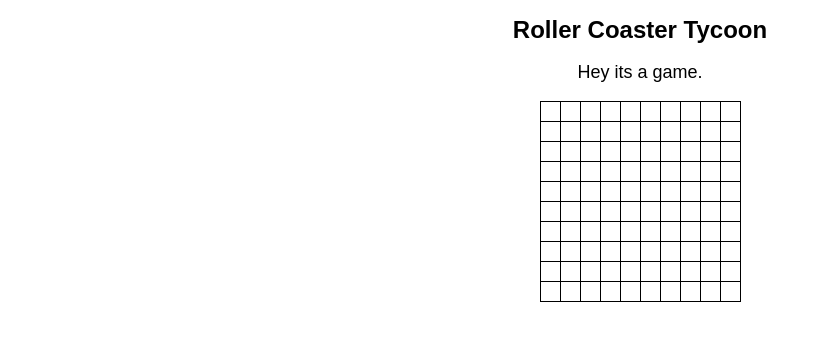
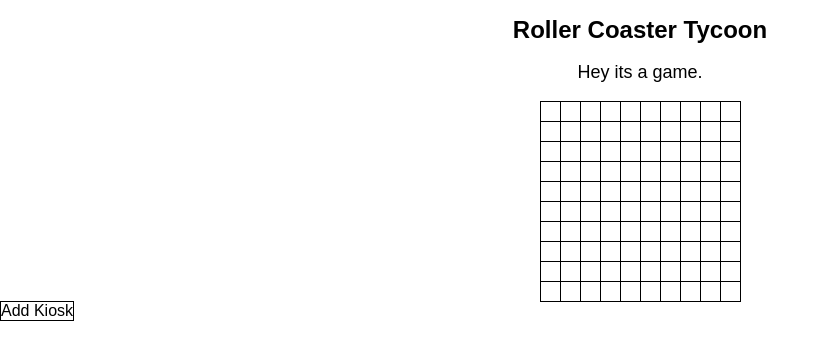
Before and after one commit to RasPat1/multiplayer-roller-coaster-tycoon, a React (Create React App) app in the folder client/: page / in a window 1280 px wide. Shown: the top 360 px of the page, without its empty margins (0-829 px from the left). Built offline with nearby package versions, Linux system fonts and the light colour scheme.

Commit message:
adds withmousecoordinates to app

```diff
--- a/client/src/App.css
+++ b/client/src/App.css
@@ -1,5 +1,6 @@
 .App {
   text-align: center;
+  height: 100%;
 }
 
 .App-title {
--- a/client/src/App.js
+++ b/client/src/App.js
@@ -1,10 +1,17 @@
 import React, { Component } from 'react';
 import './App.css';
 import Board from './components/Board/Board'
+import Hud from './components/Hud/Hud'
+import WithMouseCoordinates from './components/WithMouseCoordinates'
+
+export const MousePositionContext = React.createContext({})
 
 class App extends Component {
   render() {
     return (
+      <WithMouseCoordinates
+        render={(x, y) =>
+          <MousePositionContext.Provider coordinates={{x, y}}>
             <div className="App">
               <header className="App-header">
                 <h1 className="App-title">Roller Coaster Tycoon</h1>
@@ -13,7 +20,11 @@
                 Hey its a game.
               </p>
               <Board />
+              <Hud />
             </div>
+          </MousePositionContext.Provider>
+        }
+      />
     );
   }
 }
```
Lines whose indentation alone changed are shown as unchanged.
